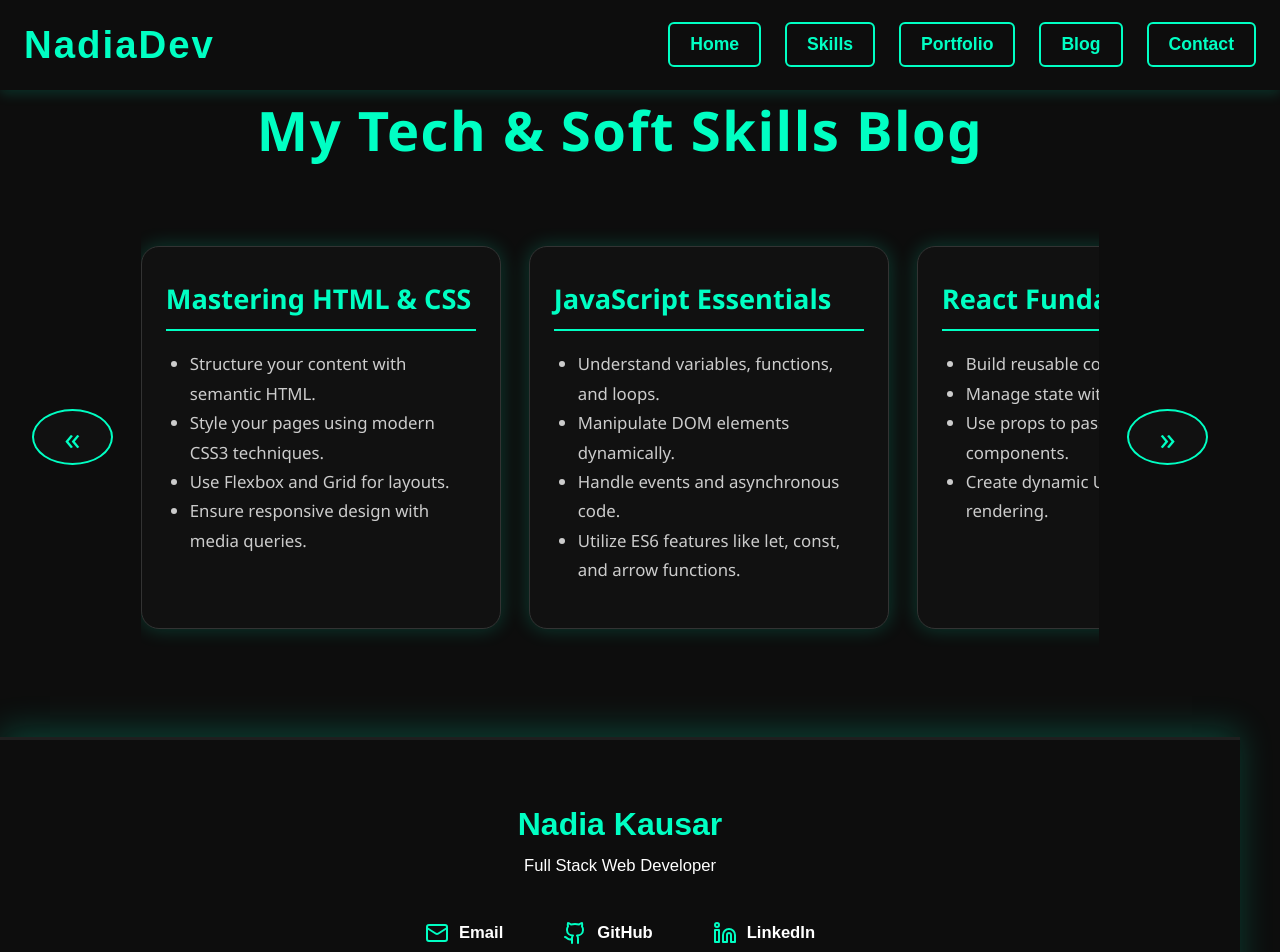
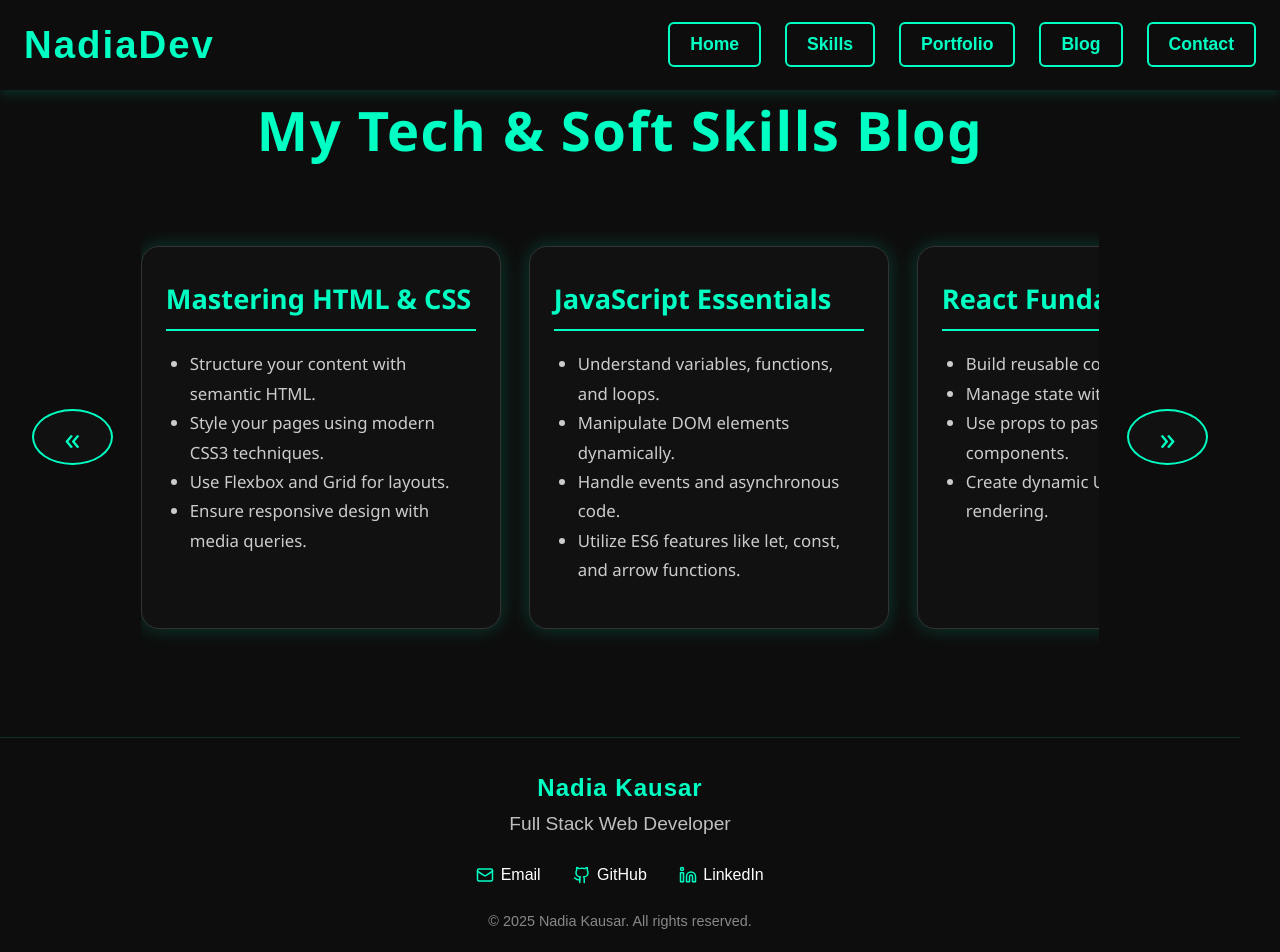
Before and after one commit to Nadia-kausar/Portfolio, a React (Vite) app in the folder Frontend/: page /blog in a window 1280 px wide. Shown: the top 952 px of the page. Built offline with nearby package versions, Linux system fonts and the light colour scheme.

Commit message:
PORTFOLIO

```diff
--- a/Frontend/src/components/Footer.css
+++ b/Frontend/src/components/Footer.css
@@ -2,112 +2,71 @@
 .footer {
   background-color: var(--primary-bg);
   color: var(--white);
-  padding: clamp(40px, 5vw, 60px) 0 clamp(25px, 4vw, 40px);
-  border-top: 3px solid #1f1f1f;
-  box-shadow: 0 -8px 32px rgba(0, 255, 195, 0.2);
+  padding: 2rem 1rem;
   text-align: center;
-  width: 100%;
-  font-family: 'Poppins', sans-serif;
+  border-top: 1px solid rgba(0, 255, 195, 0.15);
 }
 
 .footer-container {
-  width: 100%;
-  max-width: 1300px; /* same as navbar */
+  max-width: 1200px;
   margin: 0 auto;
-  padding: 0 24px; /* same horizontal padding as navbar-container */
+}
+
+.footer-brand {
+  margin-bottom: 1rem;
 }
 
 .footer-title {
-  font-size: clamp(1.4rem, 2.5vw, 2rem);
-  font-weight: 800;
+  font-size: var(--font-xl);
+  font-weight: 700;
   color: var(--primary-color);
-  margin-bottom: 6px;
+  margin-bottom: 0.25rem;
+  letter-spacing: 1px;
 }
 
-.footer-role,
-.footer-links li a,
-.footer-copy {
-  font-size: clamp(0.9rem, 1.3vw, 1.1rem);
+.footer-role {
+  font-size: var(--font-lg);
+  color: #bfbfbf;
 }
 
 .footer-links {
+  list-style: none;
+  padding: 0;
+  margin: 1.5rem 0;
   display: flex;
   justify-content: center;
-  align-items: center;
-  gap: clamp(14px, 2vw, 24px);
+  gap: 2rem;
   flex-wrap: wrap;
-  margin: 28px 0;
-  list-style: none;
-  padding: 0;
 }
 
-.footer-links li a {
+.footer-links a {
+  color: var(--white);
+  text-decoration: none;
+  font-size: 1rem;
   display: flex;
   align-items: center;
-  gap: 10px;
-  font-weight: 600;
-  color: var(--white);
-  text-decoration: none;
-  border: 2px solid transparent;
-  padding: clamp(8px, 1vw, 12px) clamp(12px, 1.5vw, 18px);
-  border-radius: 6px;
+  gap: 0.4rem;
   transition: all 0.3s ease;
 }
 
-.footer-links li a:hover {
-  background-color: var(--hover-bg);
+.footer-links a:hover {
+  color: var(--hover-bg);
+  transform: translateY(-3px);
+}
+
+.footer-icon {
+  width: 18px;
+  height: 18px;
+  color: var(--primary-color);
+  transition: color 0.3s ease;
+}
+
+.footer-links a:hover .footer-icon {
   color: var(--hover-text);
 }
 
-.footer-icon {
-  font-size: clamp(1.1rem, 1.5vw, 1.3rem);
-  color: var(--primary-color);
-  transition: transform 0.3s ease;
+.footer-copy {
+  margin-top: 1.5rem;
+  font-size: 0.9rem;
+  color: #888;
 }
-
-.footer-links li a:hover .footer-icon {
-  transform: scale(1.15);
-}
-
-.footer-copy {
-  margin-top: 20px;
-  color: #999;
-  border-top: 1px solid #2a2a2a;
-  padding-top: 14px;
-  max-width: 800px;
-  margin-left: auto;
-  margin-right: auto;
-  font-size: clamp(0.85rem, 1.2vw, 1rem);
-}
-
-/* ========== Responsive ========== */
-
-/* Mobile & Tablet (like navbar) */
-@media screen and (max-width: 768px) {
-  .footer-links {
-    flex-direction: column;
-    gap: 16px;
-  }
-  .footer-links li a {
-    width: 100%;
-    justify-content: center;
-  }
-}
-
-/* Laptop screens (1024px–1440px) */
-@media screen and (min-width: 1024px) and (max-width: 1440px) {
-  .footer-links {
-    gap: 20px;
-    max-width: 900px;
-    margin-left: auto;
-    margin-right: auto;
-  }
-}
-
-/* Ultra-wide screens */
-@media screen and (min-width: 1441px) {
-  .footer-container {
-    padding-left: 15%;
-    padding-right: 15%;
-  }
-}
```
